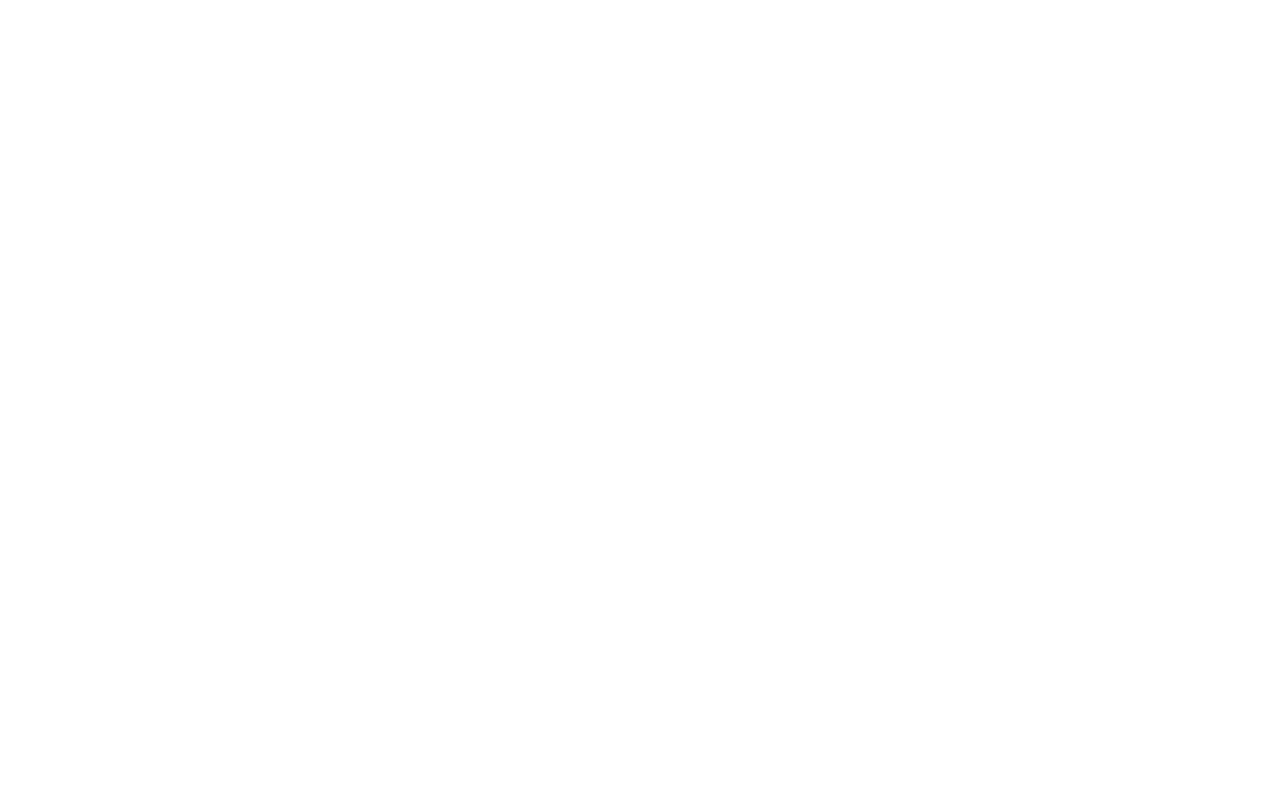
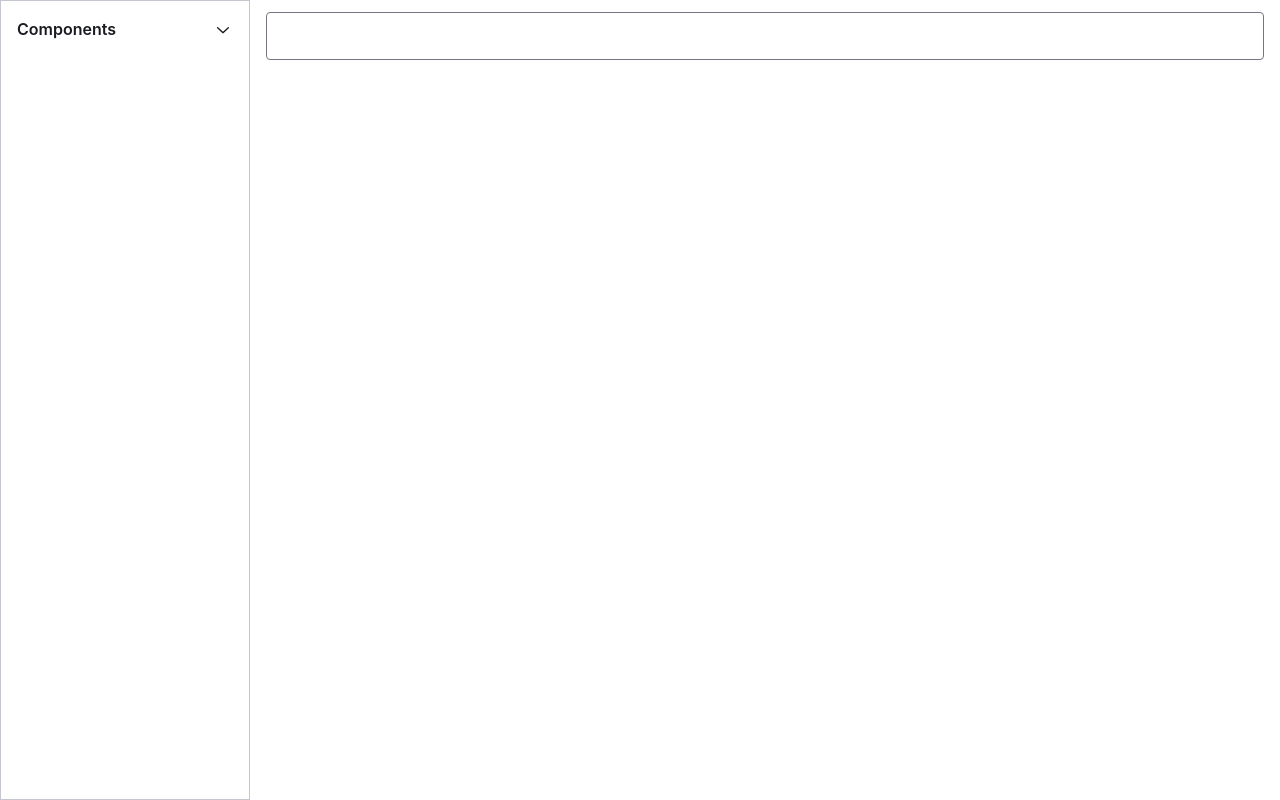
Before and after one commit to phamhaduy95/react-component-lib, a React (Vite) app: page /components/text-input in a window 1280 px wide. Before the commit this address had no page. Built offline with nearby package versions, Linux system fonts and the light colour scheme.

Commit message:
add page for TextInput

```diff
--- a/src/RoutesConfig.tsx
+++ b/src/RoutesConfig.tsx
@@ -1,3 +1,4 @@
+import TextInput from '@components/TextInput/TextInput';
 import ComponentsPage from '@pages/components';
 import ButtonPage from '@pages/components/button/ButtonPage';
 import HomePage from '@pages/homes/HomePage';
@@ -10,6 +11,7 @@
 				<Route index element={<HomePage />} />
 				<Route path="components" element={<ComponentsPage />}>
 					<Route path="button" element={<ButtonPage />} />
+					<Route path="text-input" element={<TextInput />} />
 				</Route>
 			</Routes>
 		</BrowserRouter>
--- a/src/pages/components/ComponentsPage.tsx
+++ b/src/pages/components/ComponentsPage.tsx
@@ -6,6 +6,7 @@
 		{
 			items: [
 				{ href: '/components/button', title: 'Button' },
+				{ href: '/components/text-input', title: 'TextInput' },
 				{
 					href: '/components/navigation-bar',
 					title: 'NavigationBar'
@@ -30,7 +31,7 @@
 	return (
 		<div className="flex h-full w-full">
 			<NavigationBar className="w-52" items={links} CustomLink={CustomLink} />
-			<main className="px-4 py-3">
+			<main className="grow px-4 py-3">
 				<Outlet />
 			</main>
 		</div>
--- /dev/null
+++ b/src/pages/components/text-input/TextInputPage.tsx
@@ -0,0 +1,16 @@
+import TextInput from '@components/TextInput';
+
+const TextInputPage = () => {
+	return (
+		<>
+			<section>
+				<h2 className="mb-2">Button Variant</h2>
+				<div className="flex gap-3">
+					<TextInput className="" />
+				</div>
+			</section>
+		</>
+	);
+};
+
+export default TextInputPage;
```
